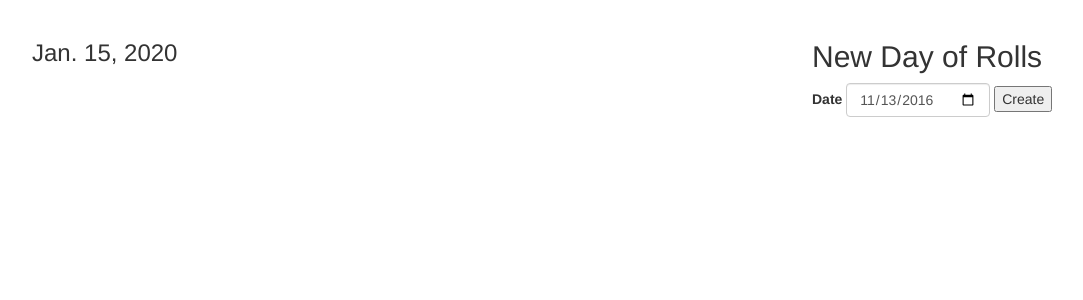
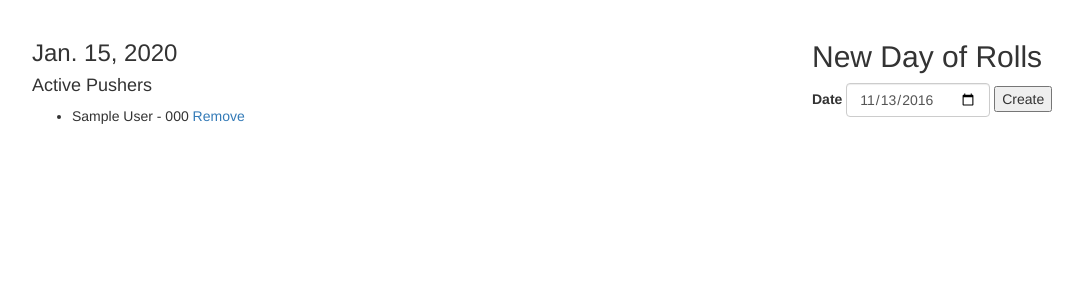
Before and after one commit to jlbrooks/buggy, a Django app: page /rolls in a window 1280 px wide. Shown: the part 52-352 px from the top of the page, without its empty margins (38-1121 px from the left). Run offline with Django 3.2, Linux system fonts and the light colour scheme; tables that the repository leaves empty hold one stand-in row (values such as "Sample post"); some libraries are stand-ins or nearby versions.

Commit message:
partial commit

```diff
--- a/buggy/urls.py
+++ b/buggy/urls.py
@@ -23,6 +23,8 @@ urlpatterns = [
     # Rolls urls
     url(r'^rolls$', views.rolls, name='rolls'),
     url(r'^create_roll_day$', views.create_roll_day, name='create_roll_day'),
+    url(r'^add_roll_pusher$', views.add_roll_pusher, name='add_roll_pusher'),
+    url(r'^delete_roll_pusher$', views.delete_roll_pusher, name='delete_roll_pusher'),
 
     # Pusher urls
     url(r'^pushers$', views.pushers, name='pushers'),
--- a/pushers/models.py
+++ b/pushers/models.py
@@ -10,3 +10,4 @@ class Pusher(models.Model):
 
 class RollsDay(models.Model):
     date = models.DateField()
+    active_pushers = models.ManyToManyField(Pusher)
--- a/pushers/templates/rolls.html
+++ b/pushers/templates/rolls.html
@@ -6,6 +6,12 @@
     <div class="col-md-8">
       {% for roll in rolls %}
         <h3>{{ roll.date }}</h3>
+        <h4>Active Pushers</h4>
+        <ul>
+        {% for pusher in roll.active_pushers.all %}
+          <li>{{ pusher.name }} - {{ pusher.phone }} <a href="{% url "delete_roll_pusher" pusher.id %}">Remove</a></li>
+        {% endfor %}
+        </ul>
       {% endfor %}
     </div>
     <div class="col-md-4">
--- a/pushers/views.py
+++ b/pushers/views.py
@@ -29,6 +29,12 @@ def create_roll_day(request):
 
     return redirect(rolls)
 
+def add_roll_pusher(request):
+    return redirect(rolls)
+
+def delete_roll_pusher(request):
+    return redirect(rolls)
+
 def create_pusher(request):
     if request.method == 'POST':
         form = PusherForm(request.POST)
```
Also changed, not shown: pushers/migrations/0003_auto_20161112_1452.py (added), pushers/migrations/0004_auto_20161112_1455.py (added).
